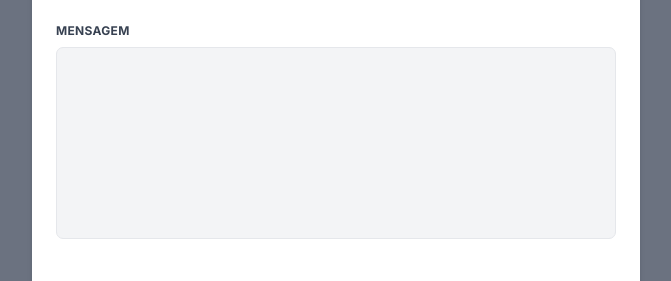
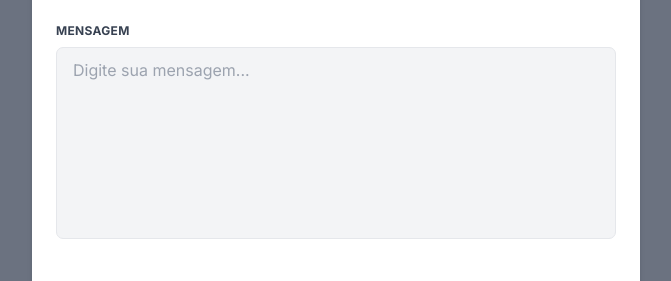
Before and after one commit to tiagosantoscosta/nextjs-form, a Next.js app: page / in a window 1280 px wide. Shown: the part 241-522 px from the top of the page, without its empty margins (304-975 px from the left). Built offline with nearby package versions, Linux system fonts and the light colour scheme.

Commit message:
mudança servidor

```diff
--- a/src/app/layout.tsx
+++ b/src/app/layout.tsx
@@ -5,7 +5,7 @@ import './globals.css'
 const inter = Inter({ subsets: ['latin'] })
 
 export const metadata: Metadata = {
-  title: 'Create Next App',
+  title: 'Formulário Next.js',
   description: 'Generated by create next app',
 }
 
--- a/src/app/page.tsx
+++ b/src/app/page.tsx
@@ -1,16 +1,16 @@
 "use client"
-import Image from 'next/image'
-import { ButtonAddLink, ButtonCancel, ButtonConfirm, ButtonTerm } from "@/components/Buttons";
-import { useState, useEffect } from "react";
+
+import { ButtonAddLink, ButtonCancel, ButtonTerm } from "@/components/Buttons";
+import { useState } from "react";
 import {environment} from "@/environment/environment";
 
 export default function Home() {
 
   interface User {
     id: number;
-    usuario: string;
+    name: string;
     email: string;
-    mensagem: string;
+    message: string;
     created_at: string;
   }
 
@@ -104,27 +104,6 @@ export default function Home() {
     }
   }
 
-
-
-
-
-
-
-
-
-
-
-
-
-
-
-
-
-
-
-
-
-
   return (
     <div className="flex flex-col items-center justify-center h-screen bg-gray-500 max-[600px]:p-6" >
       <form className="w-md max-[600px]:h-[400px]  bg-white rounded-[10px] shadow-md p-6">
@@ -148,7 +127,15 @@ export default function Home() {
             <label className="block uppercase tracking-wide text-gray-700 text-xs font-bold mb-2" htmlFor="grid-password">
               Mensagem
             </label>
-            <textarea className="no-resize appearance-none block w-full bg-gray-100 text-gray-700 border border-gray-200 rounded-[7px] py-3 px-4 mb-0 leading-tight focus:outline-none focus:bg-white focus:border-gray-500 h-48 resize-none max-[600px]:h-12"name="message" value={formData.message}   onChange={handleChange} id="message" defaultValue={""} />
+            <textarea
+                className="no-resize appearance-none block w-full bg-gray-100 text-gray-700 border border-gray-200 rounded-[7px] py-3 px-4 mb-0 leading-tight focus:outline-none focus:bg-white focus:border-gray-500 h-48 resize-none max-[600px]:h-12"
+                name="message"
+                value={formData.message}
+                onChange={handleChange}
+                id="message"
+                placeholder="Digite sua mensagem..."
+              />
+
           </div>
         </div>
 
@@ -183,9 +170,9 @@ export default function Home() {
                 {userData.map(user => (
                   <tr key={user.id} className="border-b border-gray-100 transition duration-300 ease-in-out hover:bg-gray-100">
                     <td className="whitespace-nowrap px-3 py-1 text-black">{user.id}</td>
-                    <td className="whitespace-nowrap px-3 py-1 uppercase text-black">{user.usuario}</td>
+                    <td className="whitespace-nowrap px-3 py-1 uppercase text-black">{user.name}</td>
                     <td className="whitespace-nowrap px-3 py-1 lowercase text-black">{user.email}</td>
-                    <td className="whitespace-nowrap px-3 py-1 lowercase text-black">{user.mensagem}</td>
+                    <td className="whitespace-nowrap px-3 py-1 lowercase text-black">{user.message}</td>
                     <td className="whitespace-nowrap px-3 py-1 text-black">{user.created_at}</td>
                   </tr>
                 ))}
--- a/src/environment/environment.ts
+++ b/src/environment/environment.ts
@@ -5,7 +5,7 @@
 const isProduction = true;
 const urlDEV = 'http://localhost:8000';
 const urlHML = 'http://localhost:8000';
-const urlPRD = 'https://dark-ruby-turtle-cape.cyclic.app';
+const urlPRD = 'https://backend-app-form-nodejs.onrender.com';
 
 const environmentDEV = {
   production: isProduction,
```
Also changed, not shown: package.json (+5 -5 lines), 1 other file (tests, documents, lock files or other folders).
